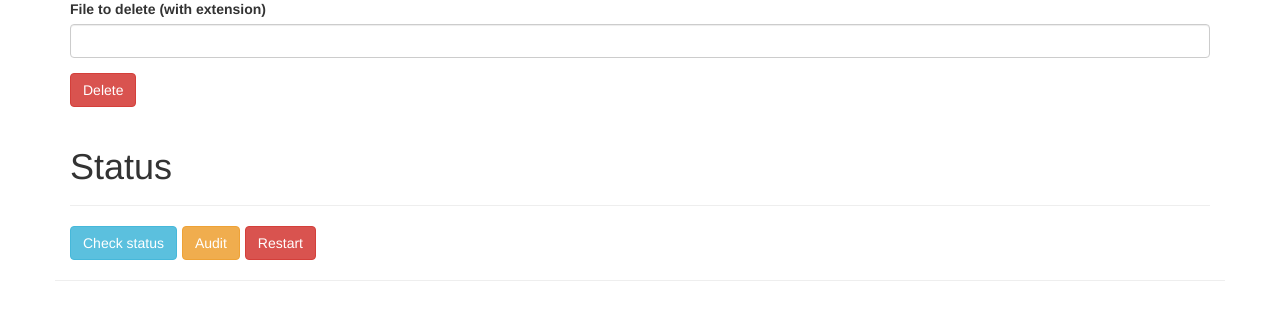
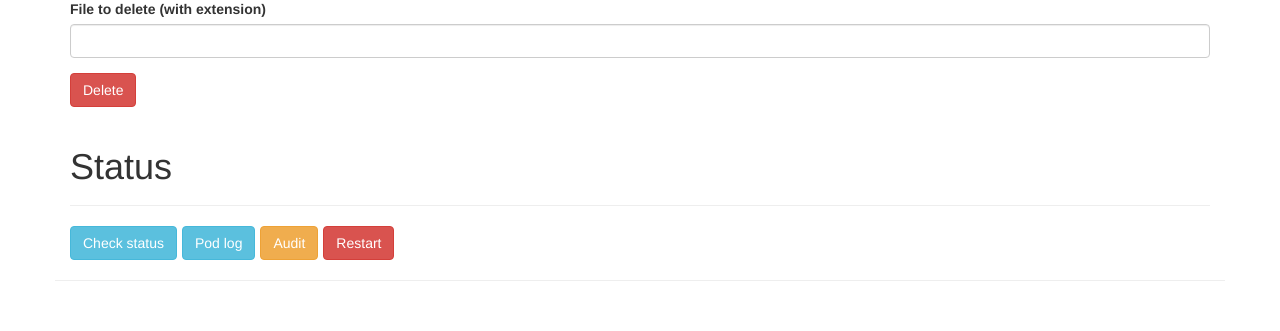
Before and after one commit to libkoi/zhmrtbotMaint, a Flask app: page /admin in a window 1280 px wide. Shown: the part 224-555 px from the top of the page. Run offline with Flask 2, Linux system fonts and the light colour scheme; the visitor is signed in with stand-in values (Sample User, id 1); some libraries are stand-ins or nearby versions; some web fonts are replaced.

Commit message:
Implement pod log feature

```diff
--- a/app.py
+++ b/app.py
@@ -10,12 +10,15 @@ from flask_htmlmin import HTMLMIN
 import requests
 import urllib3
 from mwoauth import ConsumerToken, Handshaker, functions
-from secret import customer_token, secret_token, flask_seckey
+from secret import customer_token, secret_token
 
 
 app = flask.Flask(__name__)
-app.config['MINIFY_HTML'] = True
-app.secret_key = flask_seckey
+app.config["MINIFY_HTML"] = True
+# "secret_key" is used by Flask for session feature.
+# https://flask.palletsprojects.com/en/0.12.x/quickstart/#sessions
+# https://stackoverflow.com/questions/34902378
+app.secret_key = os.urandom(40).hex()
 MW_URL = "https://meta.wikimedia.org/w/index.php"
 MWOAUTH_UA = "zhmrtACL/1.0, tool-zhmrtbot, Toolforge"
 HOME_PATH = "/data/project/zhmrtbot"
@@ -73,6 +76,20 @@ def k8s_bot_status():
             ret.append(bot_info_r)
     return ret
 
+def k8s_bot_log():
+    bot_name_l = k8s_get_pod_name()
+    ret = ""
+    if len(bot_name_l) == 1:
+        bot_info = f"{k8s_API_HOST}/api/v1/namespaces/{k8s_NS}/pods/{bot_name_l[0]}/log"
+        bot_info_r = requests.get(bot_info, cert=k8s_cert, verify=False).text
+        # How to remove the ANSI escape sequences from a string
+        # https://stackoverflow.com/questions/14693701/
+        ansi_escape = re.compile(r"\x1B(?:[@-Z\\-_]|\[[0-?]*[ -/]*[@-~])")
+        ret = ansi_escape.sub("", bot_info_r)
+    if ret == "":
+        ret = None
+    return ret
+
 def k8s_pod_del():
     bot_name_l = k8s_get_pod_name()
     if len(bot_name_l) != 1:
@@ -81,7 +98,8 @@ def k8s_pod_del():
     requests.delete(url, cert=k8s_cert, verify=False)
     return 0
 
-@app.route('/')
+
+@app.route("/")
 def hello():
     return "<h1>200</h1>"
 
@@ -113,7 +131,7 @@ def delete():
             curts = datetime.utcnow().strftime("%Y-%m-%d %H:%M:%S")
             new = f'{curts} "{user}" deleted file "{file_name}"\n'
             if not os.path.isfile(LOG_PATH):
-                with open(LOG_PATH, 'w', encoding="utf-8") as fp:
+                with open(LOG_PATH, "w", encoding="utf-8") as fp:
                     pass
             with open(LOG_PATH, "r+", encoding="utf-8") as fp:
                 content = fp.read()
@@ -123,37 +141,23 @@ def delete():
         flask.flash(err, "danger")
         return flask.redirect(flask.url_for("portal"))
 
-@app.route("/status", methods=["POST"])
-def status():
+@app.route("/restart", methods=["POST"])
+def bot_restart():
     user = flask.session.get("u", None)
     if not user:
         return flask.redirect(flask.url_for("portal"))
     if not is_trusted(user):
         return flask.redirect(flask.url_for("denied"))
     todo = flask.request.form["type"]
-    if todo == "query":
-        out = ""
-        notice = ""
-        out_dict_l = k8s_bot_status()
-        if len(out_dict_l) == 1:
-            out = json.dumps(out_dict_l[0], indent=4)
-        if len(out_dict_l) > 1:
-            for o in out_dict_l:
-                out += json.dumps(o, indent=4)
-            notice = "Warning: A pod is being terminated now!"
-        if out == "":
-            out = "An unknown error occured!"
-        if notice == "":
-            notice = None
-        return flask.render_template("status.html", out=out, notice=notice)
     if todo == "restart":
         stat = k8s_pod_del()
         out = ""
+        title = "Success"
         if stat == 0:
             curts = datetime.utcnow().strftime("%Y-%m-%d %H:%M:%S")
             new = f'{curts} "{user}" restarted service "{k8s_zhmrtbot_name}"\n'
             if not os.path.isfile(LOG_PATH):
-                with open(LOG_PATH, 'w', encoding="utf-8") as fp:
+                with open(LOG_PATH, "w", encoding="utf-8") as fp:
                     pass
             with open(LOG_PATH, "r+", encoding="utf-8") as fp:
                 content = fp.read()
@@ -162,8 +166,43 @@ def status():
             out = "Request sent, please wait for at most one minute."
         else:
             out = "A pod is being terminated now, please try again later."
-        return flask.render_template("status.html", out=out)
+            title = "Failed"
+        return flask.render_template("log.html", title=title, log=out)
     return flask.redirect(flask.url_for("portal"))
+
+@app.route("/status")
+def bot_status():
+    user = flask.session.get("u", None)
+    if not user:
+        return flask.redirect(flask.url_for("portal"))
+    if not is_trusted(user):
+        return flask.redirect(flask.url_for("denied"))
+    out = ""
+    notice = ""
+    out_dict_l = k8s_bot_status()
+    if len(out_dict_l) == 1:
+        out = json.dumps(out_dict_l[0], indent=4)
+    if len(out_dict_l) > 1:
+        for o in out_dict_l:
+            out += json.dumps(o, indent=4)
+        notice = "Warning: A pod is being terminated now!"
+    if out == "":
+        out = "An unknown error occured!"
+    if notice == "":
+        notice = None
+    return flask.render_template("log.html", title="Status", log=out, notice=notice)
+
+@app.route("/log")
+def bot_log():
+    user = flask.session.get("u", None)
+    if not user:
+        return flask.redirect(flask.url_for("portal"))
+    if not is_trusted(user):
+        return flask.redirect(flask.url_for("denied"))
+    log = k8s_bot_log()
+    if not log:
+        log = "A pod is being terminated now, please try again later."
+    return flask.render_template("log.html", title="Pod logs (UTC)", log=log)
 
 @app.route("/audit")
 def audit():
@@ -182,10 +221,10 @@ def audit():
             ll = [next(fp) for _ in range(min(lcnt, 50))]
             for l in ll:
                 log += l
-    return flask.render_template("audit.html", log=log)
+    return flask.render_template("log.html", title="Audit logs (UTC)", log=log)
 
 @app.route("/delete", methods=["GET"])
-@app.route("/status", methods=["GET"])
+@app.route("/restart", methods=["GET"])
 def wrong_method():
     return flask.redirect(flask.url_for("portal"))
 
--- a/secret.sample.py
+++ b/secret.sample.py
@@ -7,13 +7,9 @@
 #     - Please do not select "Allow consumer to specify..." checkbox
 #     - Grants should be "User identity verification only, no ability to ..."
 #     - "Applicable project" should be "*" ("All project on this site")
-# - You will receive two token: "consumer token" (publicly available) and
+# - You will receive two tokens: "consumer token" (publicly available) and
 #   "secret token" (like your program's password). Paste them to file "secret.py"
 #   under variables defined in this sample file.
-# - "flask_seckey" is used for flask's session feature. Read this document for
-#   more information about this variable and how to generate it:
-#       https://flask.palletsprojects.com/en/0.12.x/quickstart/#sessions
 
 customer_token = ""
 secret_token = ""
-flask_seckey = ""
--- a/templates/index.html
+++ b/templates/index.html
@@ -55,10 +55,10 @@
 </div>
 <div class="btn-toolbar" role="toolbar" aria-label="status button groups">
   <div class="btn-group" role="group" aria-label="query group">
-    <form method="POST" action="{{ url_for('status') }}">
-      <input type="hidden" name="type" value="query" />
-      <button type="submit" class="btn btn-info">Check status</button>
-    </form>
+    <button onclick="location.href='/status';" class="btn btn-info">Check status</button>
+  </div>
+  <div class="btn-group" role="group" aria-label="log group">
+    <button onclick="location.href='/log';" class="btn btn-info">Pod log</button>
   </div>
   <div class="btn-group" role="group" aria-label="audit group">
     <button onclick="location.href='/audit';" class="btn btn-warning">Audit</button>
--- a/templates/status.html
+++ b/templates/log.html
@@ -4,12 +4,12 @@
 <div class="row">
   <div class="col-xs-12">
 <div class="page-header">
-    <h1>Status</h1>
+    <h1>{{ title }}</h1>
 </div>
 
 <div class="well">
     {% if notice %}<pre>{{ notice }}</pre>{% endif %}
-    <pre>{{ out }}</pre>
+    <pre>{{ log }}</pre>
 </div>
 
 <button onclick="location.href='/admin';" class="btn btn-info">Return</button>
```
Also changed, not shown: templates/audit.html (deleted, +0 -17 lines).
